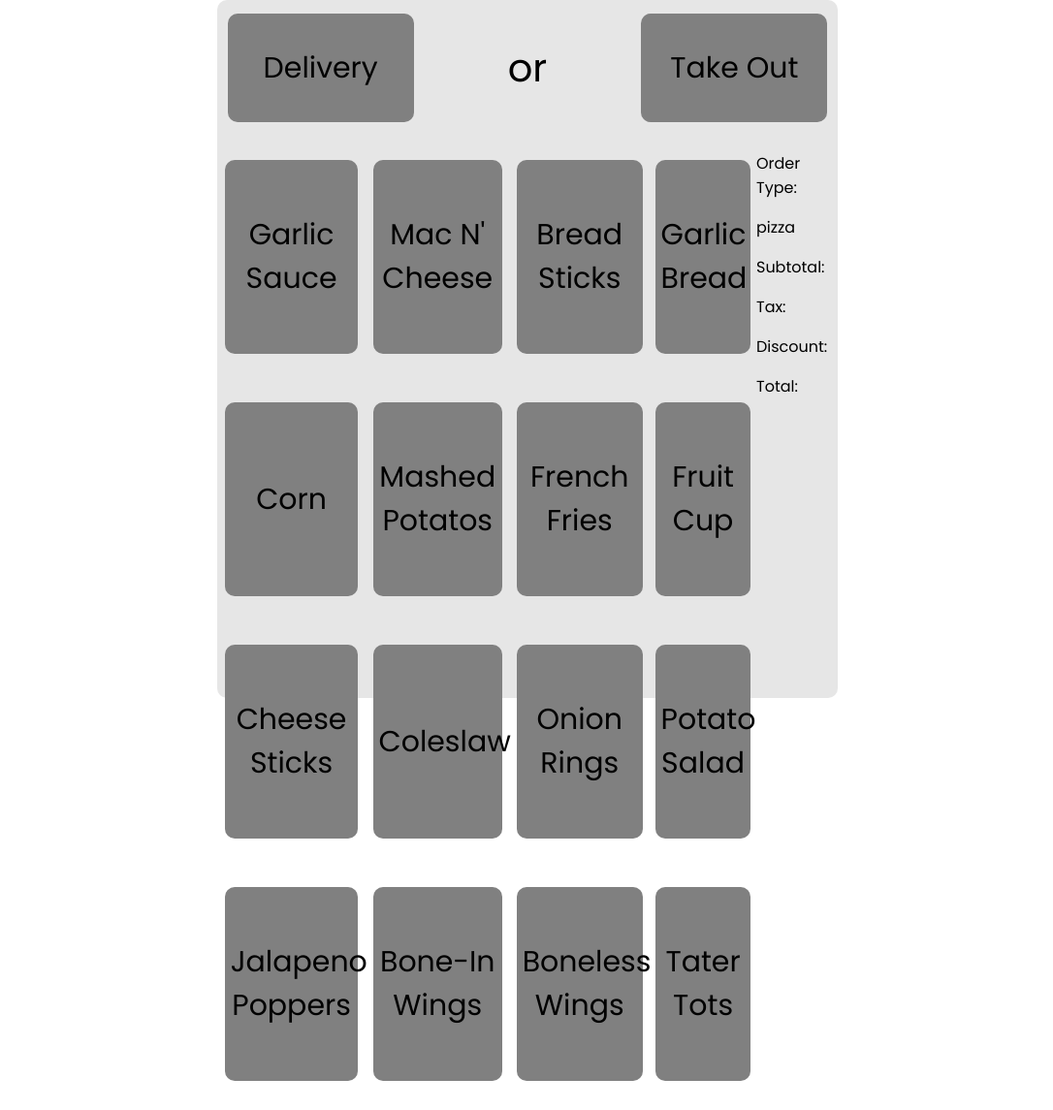
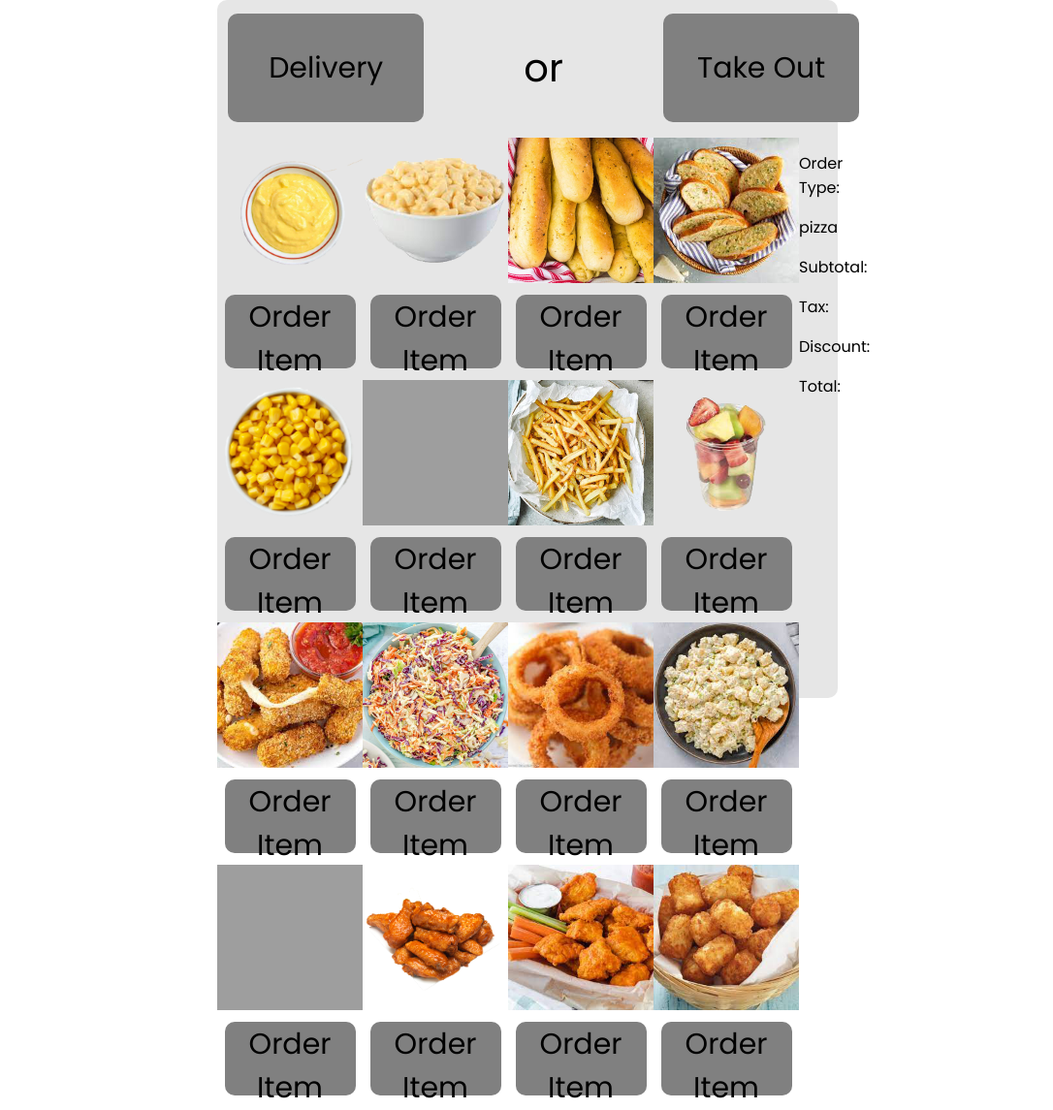
Before and after one commit to ChandlerNgo/PizzaRepo, a Django app: template PizzaApp/templates/sides.html in a window 1280 px wide. Shown: the part 98-1243 px from the top of the page at 97% size, without its empty margins (96-1182 px from the left). Before the commit the page ends 1213 px from the top, so only its background shows below. Run offline with Django 3.2, Linux system fonts and the light colour scheme; the template is opened without the code that fills it: most values are stand-ins (such as "Sample title", 1, 10 or a date in 2020); grey boxes are pictures that could not be loaded.

Commit message:
sides finished

```diff
--- a/PizzaApp/templates/sides.html
+++ b/PizzaApp/templates/sides.html
@@ -33,52 +33,68 @@
             <div class="bottomsection">
                 <div class="items">
                     <form action="{% url 'order' %}">
-                        <button class="fade" type="submit">Garlic Sauce</button>
+                        <img src="{% static 'sideimages/garlicsauce.png' %}"></img>
+                        <button class="fade" name="garlicsauce" type="submit">Order Item</button>
                     </form>
                     <form action="{% url 'order' %}">
-                        <button class="fade" type="submit">Mac N' Cheese</button>
+                        <img src="{% static 'sideimages/macncheese.png' %}"></img>
+                        <button class="fade" name="macncheese" type="submit">Order Item</button>
                     </form>
                     <form action="{% url 'order' %}">
-                        <button class="fade" type="submit">Bread Sticks</button>
+                        <img src="{% static 'sideimages/breadsticks.png' %}"></img>
+                        <button class="fade" name="breadsticks" type="submit">Order Item</button>
                     </form>
                     <form action="{% url 'order' %}">
-                        <button class="fade" type="submit">Garlic Bread</button>
+                        <img src="{% static 'sideimages/garlicbread.png' %}"></img>
+                        <button class="fade" name="garlicbread" type="submit">Order Item</button>
                     </form>
                     <form action="{% url 'order' %}">
-                        <button class="fade" type="submit">Corn</button>
+                        <img src="{% static 'sideimages/corn.png' %}"></img>
+                        <button class="fade" name="corn" type="submit">Order Item</button>
                     </form>
                     <form action="{% url 'order' %}">
-                        <button class="fade" type="submit">Mashed Potatos</button>
+                        <img src="{% static 'sideimages/mashedpotato.png' %}"></img>
+                        <button class="fade" name="mashedpotato" type="submit">Order Item</button>
                     </form>
                     <form action="{% url 'order' %}">
-                        <button class="fade" type="submit">French Fries</button>
+                        <img src="{% static 'sideimages/frenchfries.png' %}"></img>
+                        <button class="fade" name="frenchfries" type="submit">Order Item</button>
                     </form>
                     <form action="{% url 'order' %}">
-                        <button class="fade" type="submit">Fruit Cup</button>
+                        <img src="{% static 'sideimages/fruitcup.png' %}"></img>
+                        <button class="fade" name="fruitcup" type="submit">Order Item</button>
                     </form>
                     <form action="{% url 'order' %}">
-                        <button class="fade" type="submit">Cheese Sticks</button>
+                        <img src="{% static 'sideimages/cheesestick.png' %}"></img>
+                        <button class="fade" name="cheesestick" type="submit">Order Item</button>
                     </form>
                     <form action="{% url 'order' %}">
-                        <button class="fade" type="submit">Coleslaw</button>
+                        <img src="{% static 'sideimages/coleslaw.png' %}"></img>
+                        <button class="fade" name="coleslaw" type="submit">Order Item</button>
                     </form>
                     <form action="{% url 'order' %}">
-                        <button class="fade" type="submit">Onion Rings</button>
+                        <img src="{% static 'sideimages/onionrings.png' %}"></img>
+                        <button class="fade" name="onionrings" type="submit">Order Item</button>
                     </form>
                     <form action="{% url 'order' %}">
-                        <button class="fade" type="submit">Potato Salad</button>
+                        <img src="{% static 'sideimages/potatosalad.png' %}"></img>
+                        <button class="fade" name="potatosalad" type="submit">Order Item</button>
                     </form>
                     <form action="{% url 'order' %}">
-                        <button class="fade" type="submit">Jalapeno Poppers</button>
+                        <img src="{% static 'sideimages/jalapenopoppers.png' %}"></img>
+                        <button class="fade" name="jalapenopoppers" type="submit">Order Item</button>
                     </form>
                     <form action="{% url 'order' %}">
-                        <button class="fade" type="submit">Bone-In Wings</button>
+                        <img src="{% static 'sideimages/boneinwings.png' %}"></img>
+                        <button class="fade" name="boneinwings" type="submit">Order Item</button>
                     </form>
                     <form action="{% url 'order' %}">
-                        <button class="fade" type="submit">Boneless Wings</button>
+                        <img src="{% static 'sideimages/bonelesswings.png' %}"></img>
+                        <button class="fade" name="bonelesswings" type="submit">Order Item</button>
                     </form>
                     <form action="{% url 'order' %}">
-                        <button class="fade" type="submit">Tater Tots</button>
+                        <img src="{% static 'sideimages/tatertots.png' %}"></img>
+                        <button class="fade" name="tatertots" type="submit">Order Item</button>
                     </form>
                 </div>
                 <div class="order">
```
Also changed, not shown: PizzaApp/static/sideimages/boneinwings.png (added), PizzaApp/static/sideimages/bonelesswings.png (added), PizzaApp/static/sideimages/breadsticks.png (added), PizzaApp/static/sideimages/cheesestick.png (added), PizzaApp/static/sideimages/coleslaw.png (added), PizzaApp/static/sideimages/corn.png (added), PizzaApp/static/sideimages/frenchfries.png (added), PizzaApp/static/sideimages/fruitcup.png (added), PizzaApp/static/sideimages/garlicbread.png (added), PizzaApp/static/sideimages/garlicsauce.png (added), PizzaApp/static/sideimages/macncheese.png (added), PizzaApp/static/sideimages/onionrings.png (added), PizzaApp/static/sideimages/potatosalad.png (added), PizzaApp/static/sideimages/tatertots.png (added), 2 other files.
